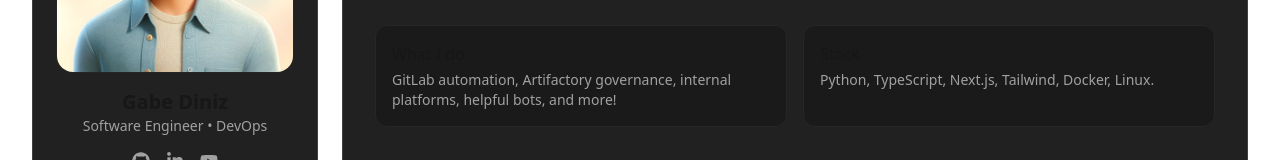
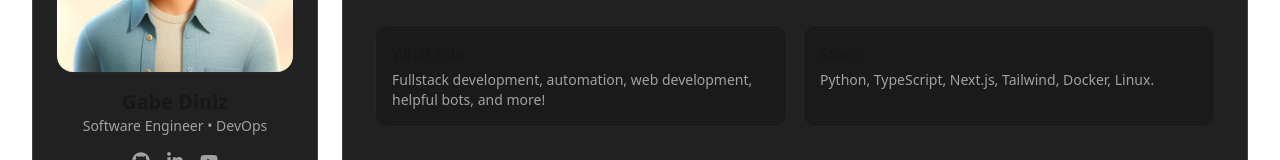
Before and after one commit to GabeDiniz/gabediniz-portfolio, a Next.js app: page / in a window 1280 px wide. Shown: the part 221-381 px from the top of the page. Built offline with nearby package versions, Linux system fonts and the light colour scheme.

Commit message:
[update] information on about page

```diff
--- a/src/app/page.tsx
+++ b/src/app/page.tsx
@@ -10,7 +10,7 @@ export default function AboutPage() {
         <div className="rounded-xl border border-neutral-800 bg-neutral-900/60 p-4">
           <h3 className="font-medium">What I do</h3>
           <p className="text-neutral-400 text-sm mt-1">
-            GitLab automation, Artifactory governance, internal platforms, helpful bots, and more!
+            Fullstack development, automation, web development, helpful bots, and more!
           </p>
         </div>
         <div className="rounded-xl border border-neutral-800 bg-neutral-900/60 p-4">
```
